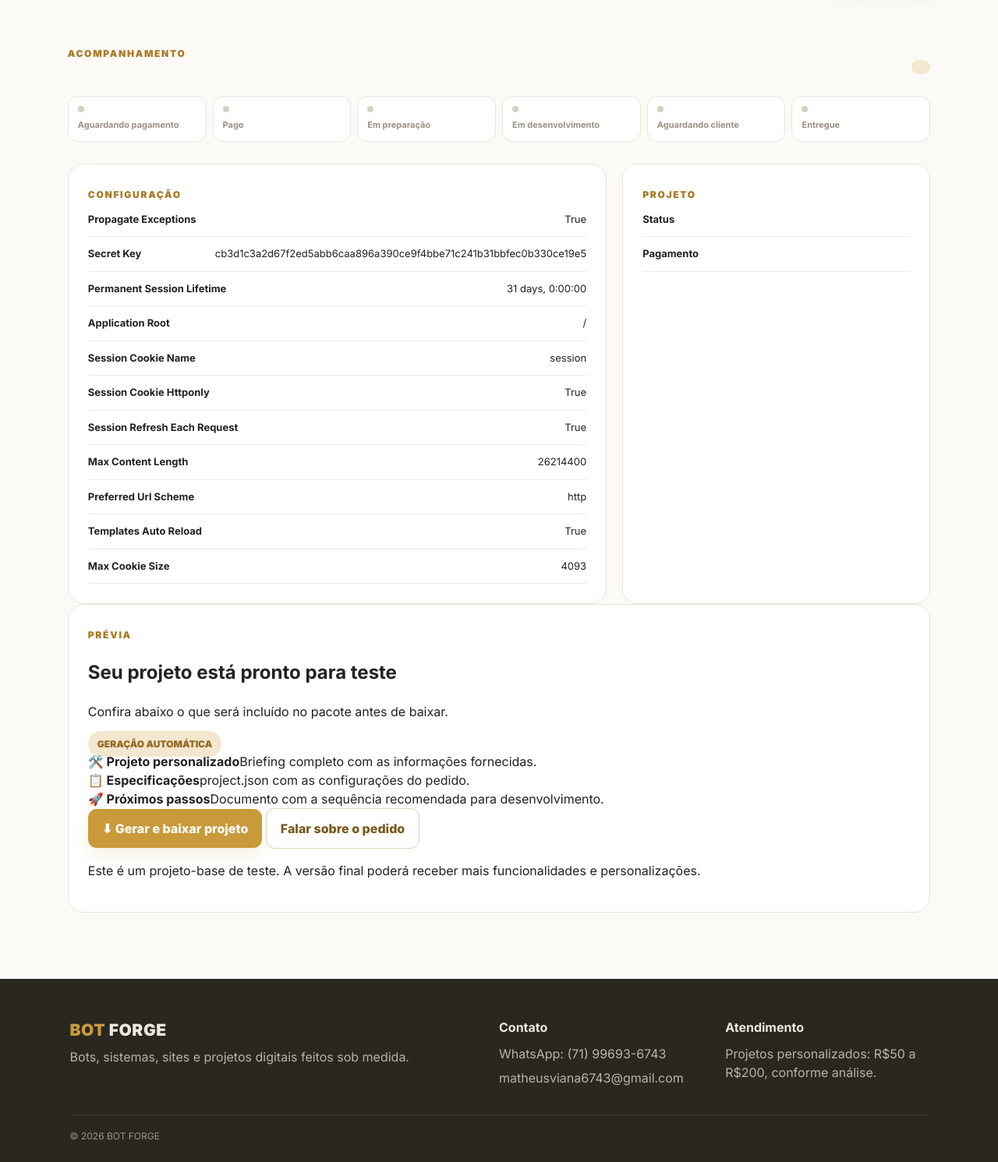
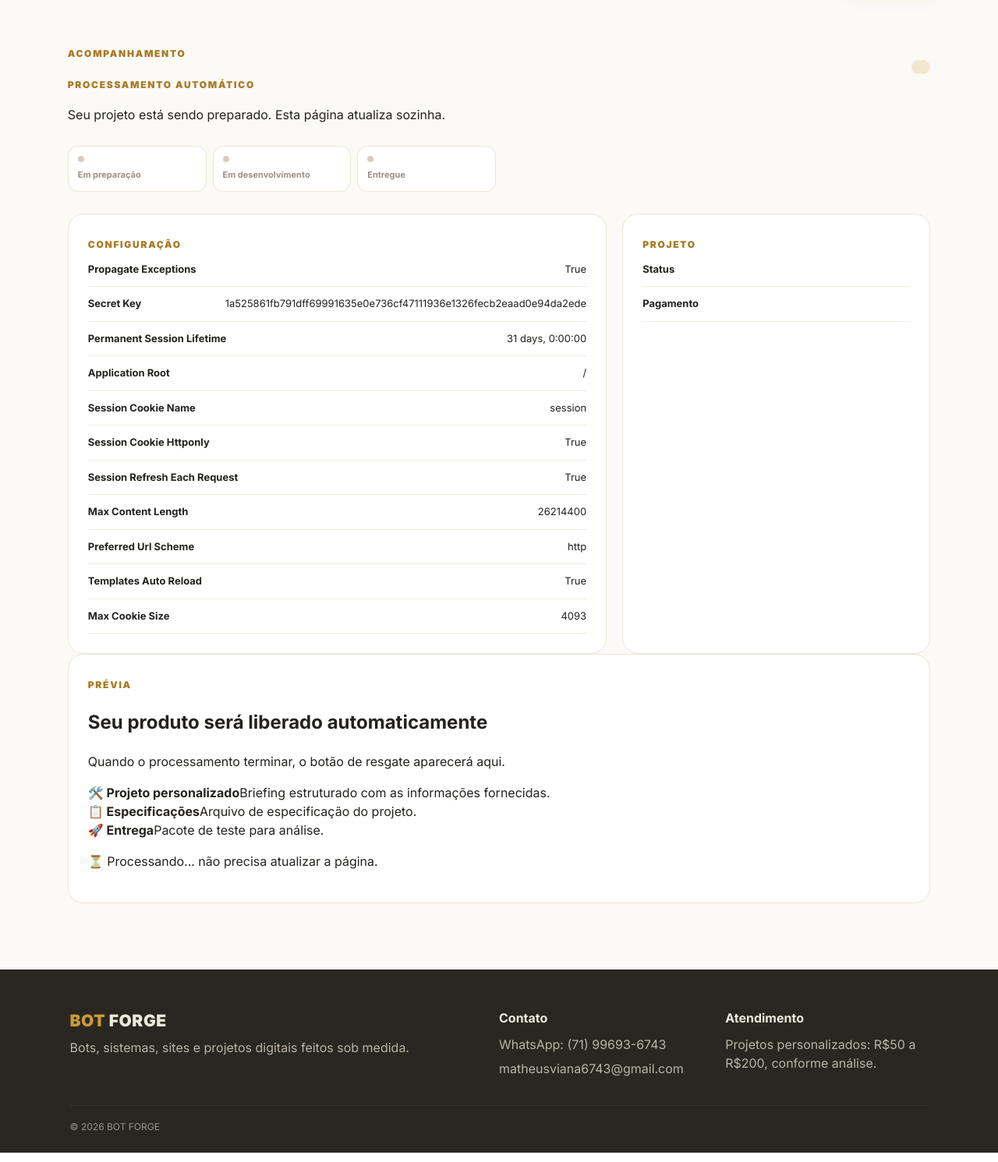
Before and after one commit to matheusviana6743-cell/DICOR-intelligence, a Flask app: template templates/order.html in a window 1280 px wide. Shown: the part 76-1567 px from the top of the page at 78% size. Run offline with Flask 3, Linux system fonts and the light colour scheme; the template is opened without the code that fills it, so the values that code supplies are empty.

Commit message:
Adiciona acompanhamento automático e resgate quando pronto

```diff
--- a/templates/order.html
+++ b/templates/order.html
@@ -1,21 +1,25 @@
 {% extends "base.html" %}
 {% block title %}Pedido {{ order['id'] }} — BOT FORGE{% endblock %}
 {% block content %}
-<section class="order-shell">
+<section class="order-shell" data-order-token="{{ order['token'] }}">
   <div class="order-top">
     <div>
       <span class="eyebrow">ACOMPANHAMENTO</span>
       <h1>{{ order['id'] }}</h1>
       <p>{{ products[order['product']]['name'] }}</p>
     </div>
-    <span class="status-chip">{{ order['status'] }}</span>
+    <span class="status-chip" id="status-chip">{{ order['status'] }}</span>
   </div>
 
-  <div class="timeline">
-    {% for s in ["Aguardando pagamento","Pago","Em preparação","Em desenvolvimento","Aguardando cliente","Entregue"] %}
-      <div class="{% if order['status']==s or (s=='Aguardando pagamento' and order['payment_status']=='Pago') %}done{% endif %}">
-        <span></span><b>{{ s }}</b>
-      </div>
+  <div class="test-progress" id="test-progress">
+    <span class="eyebrow">PROCESSAMENTO AUTOMÁTICO</span>
+    <p id="progress-text">Seu projeto está sendo preparado. Esta página atualiza sozinha.</p>
+    <div class="progress-track"><div id="progress-bar" class="progress-bar"></div></div>
+  </div>
+
+  <div class="timeline" id="timeline">
+    {% for s in ["Em preparação","Em desenvolvimento","Entregue"] %}
+      <div data-status="{{ s }}"><span></span><b>{{ s }}</b></div>
     {% endfor %}
   </div>
 
@@ -28,58 +32,75 @@
         {% endif %}
       {% endfor %}
     </section>
-
     <aside class="order-card">
       <span class="eyebrow">PROJETO</span>
-      <div class="config-line"><b>Status</b><span>{{ order['status'] }}</span></div>
+      <div class="config-line"><b>Status</b><span id="status-value">{{ order['status'] }}</span></div>
       <div class="config-line"><b>Pagamento</b><span>{{ order['payment_status'] }}</span></div>
     </aside>
   </div>
 
   <section class="order-card preview-card">
-    <div class="preview-head">
-      <div>
-        <span class="eyebrow">PRÉVIA</span>
-        <h2>Seu projeto está pronto para teste</h2>
-        <p>Confira abaixo o que será incluído no pacote antes de baixar.</p>
-      </div>
-      <span class="status-chip">GERAÇÃO AUTOMÁTICA</span>
-    </div>
-
+    <span class="eyebrow">PRÉVIA</span>
+    <h2>Seu produto será liberado automaticamente</h2>
+    <p id="ready-message">Quando o processamento terminar, o botão de resgate aparecerá aqui.</p>
     <div class="preview-grid">
       {% if order['product'] == 'discord' %}
-        <div class="preview-item"><b>🤖 Bot Discord</b><span>Estrutura Node.js + discord.js, configuração de prefixo e comando de teste.</span></div>
-        <div class="preview-item"><b>⚙️ Configuração</b><span>Nome, prefixo e opções escolhidas no configurador entram no projeto.</span></div>
-        <div class="preview-item"><b>📦 Arquivos</b><span>package.json, .env.example, src/index.js e README.</span></div>
+        <div class="preview-item"><b>🤖 Bot Discord</b><span>Projeto Node.js + discord.js baseado nas opções escolhidas.</span></div>
+        <div class="preview-item"><b>⚙️ Configuração</b><span>Nome, objetivo, recursos e integrações entram no pacote.</span></div>
+        <div class="preview-item"><b>📦 Entrega</b><span>ZIP com código e README de teste.</span></div>
       {% elif order['product'] == 'fivem' %}
-        <div class="preview-item"><b>🎮 Sistema FiveM</b><span>Resource pronta para ser adicionada ao servidor.</span></div>
-        <div class="preview-item"><b>🧩 Arquivos</b><span>fxmanifest.lua, client.lua e server.lua.</span></div>
-        <div class="preview-item"><b>📖 Documentação</b><span>README com as configurações escolhidas e instruções iniciais.</span></div>
+        <div class="preview-item"><b>🎮 Sistema FiveM</b><span>Resource com fxmanifest, client e server.</span></div>
+        <div class="preview-item"><b>🧩 Configuração</b><span>Framework e funcionalidades escolhidas entram no projeto.</span></div>
+        <div class="preview-item"><b>📦 Entrega</b><span>ZIP pronto para baixar.</span></div>
       {% elif order['product'] == 'site' %}
-        <div class="preview-item"><b>🌐 Site</b><span>Página HTML responsiva com conteúdo baseado na configuração.</span></div>
-        <div class="preview-item"><b>✨ Visual</b><span>Estrutura moderna, clara e preparada para personalização.</span></div>
-        <div class="preview-item"><b>📦 Arquivos</b><span>index.html, style.css e README.</span></div>
+        <div class="preview-item"><b>🌐 Site</b><span>HTML e CSS responsivos gerados pelas suas escolhas.</span></div>
+        <div class="preview-item"><b>✨ Visual</b><span>Marca, páginas, cores e estilo registrados no projeto.</span></div>
+        <div class="preview-item"><b>📦 Entrega</b><span>ZIP com o site de teste.</span></div>
       {% else %}
-        <div class="preview-item"><b>🛠️ Projeto personalizado</b><span>Briefing completo com as informações fornecidas.</span></div>
-        <div class="preview-item"><b>📋 Especificações</b><span>project.json com as configurações do pedido.</span></div>
-        <div class="preview-item"><b>🚀 Próximos passos</b><span>Documento com a sequência recomendada para desenvolvimento.</span></div>
+        <div class="preview-item"><b>🛠️ Projeto personalizado</b><span>Briefing estruturado com as informações fornecidas.</span></div>
+        <div class="preview-item"><b>📋 Especificações</b><span>Arquivo de especificação do projeto.</span></div>
+        <div class="preview-item"><b>🚀 Entrega</b><span>Pacote de teste para análise.</span></div>
       {% endif %}
     </div>
 
-    <div class="preview-actions">
-      <a class="btn primary" href="{{ url_for('generate_project', token=order['token']) }}">⬇ Gerar e baixar projeto</a>
+    <div class="preview-actions" id="rescue-area" style="display:none">
+      <a class="btn primary" id="rescue-button" href="{{ url_for('generate_project', token=order['token']) }}">⬇ Resgatar meu produto</a>
       <a class="btn ghost" href="{{ wa }}" target="_blank">Falar sobre o pedido</a>
     </div>
-    <p class="small-note">Este é um projeto-base de teste. A versão final poderá receber mais funcionalidades e personalizações.</p>
+    <div id="waiting-area"><p class="small-note">⏳ Processando... não precisa atualizar a página.</p></div>
   </section>
+</section>
 
-  {% if config.get('_delivery_files') %}
-    <section class="order-card">
-      <span class="eyebrow delivery-title">ENTREGA</span>
-      {% for f in config['_delivery_files'] %}
-        <a class="file-link" href="{{ url_for('public_file', token=order['token'], stored=f['stored']) }}">⬇ {{ f['name'] }}</a>
-      {% endfor %}
-    </section>
-  {% endif %}
-</section>
+<script>
+(() => {
+  const root=document.querySelector('[data-order-token]');
+  if(!root) return;
+  const token=root.dataset.orderToken;
+  const chip=document.getElementById('status-chip');
+  const value=document.getElementById('status-value');
+  const bar=document.getElementById('progress-bar');
+  const text=document.getElementById('progress-text');
+  const msg=document.getElementById('ready-message');
+  const rescue=document.getElementById('rescue-area');
+  const waiting=document.getElementById('waiting-area');
+  const states=['Em preparação','Em desenvolvimento','Entregue'];
+  function render(data){
+    chip.textContent=data.status; value.textContent=data.status;
+    const idx=Math.max(0,states.indexOf(data.status));
+    bar.style.width=((idx+1)/states.length*100)+'%';
+    document.querySelectorAll('#timeline [data-status]').forEach(el=>el.classList.toggle('done',states.indexOf(el.dataset.status)<=idx));
+    if(data.ready){
+      text.textContent='Projeto concluído. O produto já está disponível para resgate.';
+      msg.textContent='Tudo pronto. Clique em “Resgatar meu produto” para baixar o projeto.';
+      rescue.style.display='flex'; waiting.style.display='none';
+    } else {
+      text.textContent=data.status==='Em desenvolvimento'?'Estamos gerando os arquivos do projeto...':'Estamos preparando seu projeto...';
+    }
+  }
+  async function poll(){
+    try{const r=await fetch('/api/orders/'+encodeURIComponent(token)+'/status',{cache:'no-store'}); if(r.ok) render(await r.json());}catch(e){}
+  }
+  poll(); setInterval(poll,2000);
+})();
+</script>
 {% endblock %}
```
